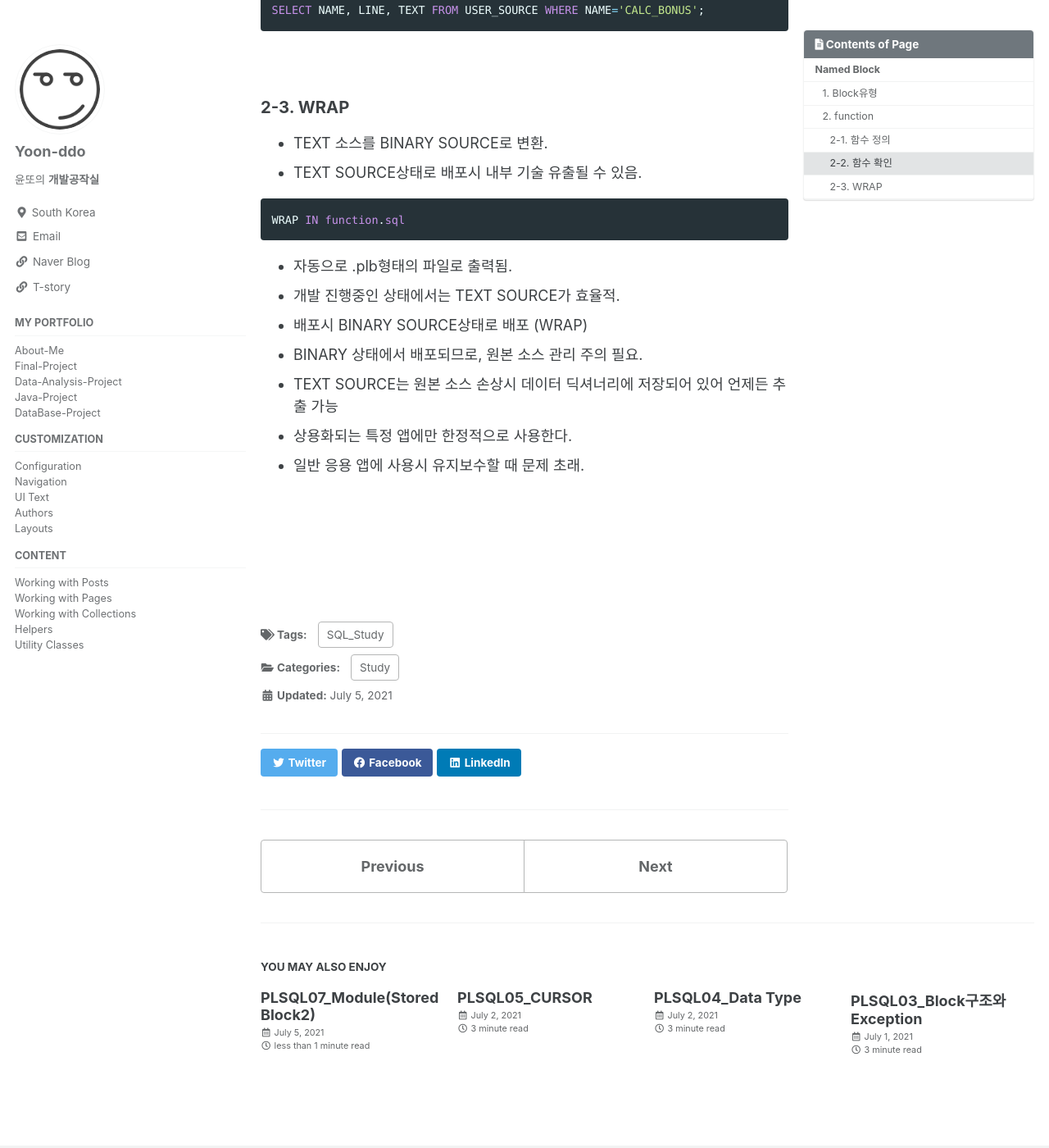
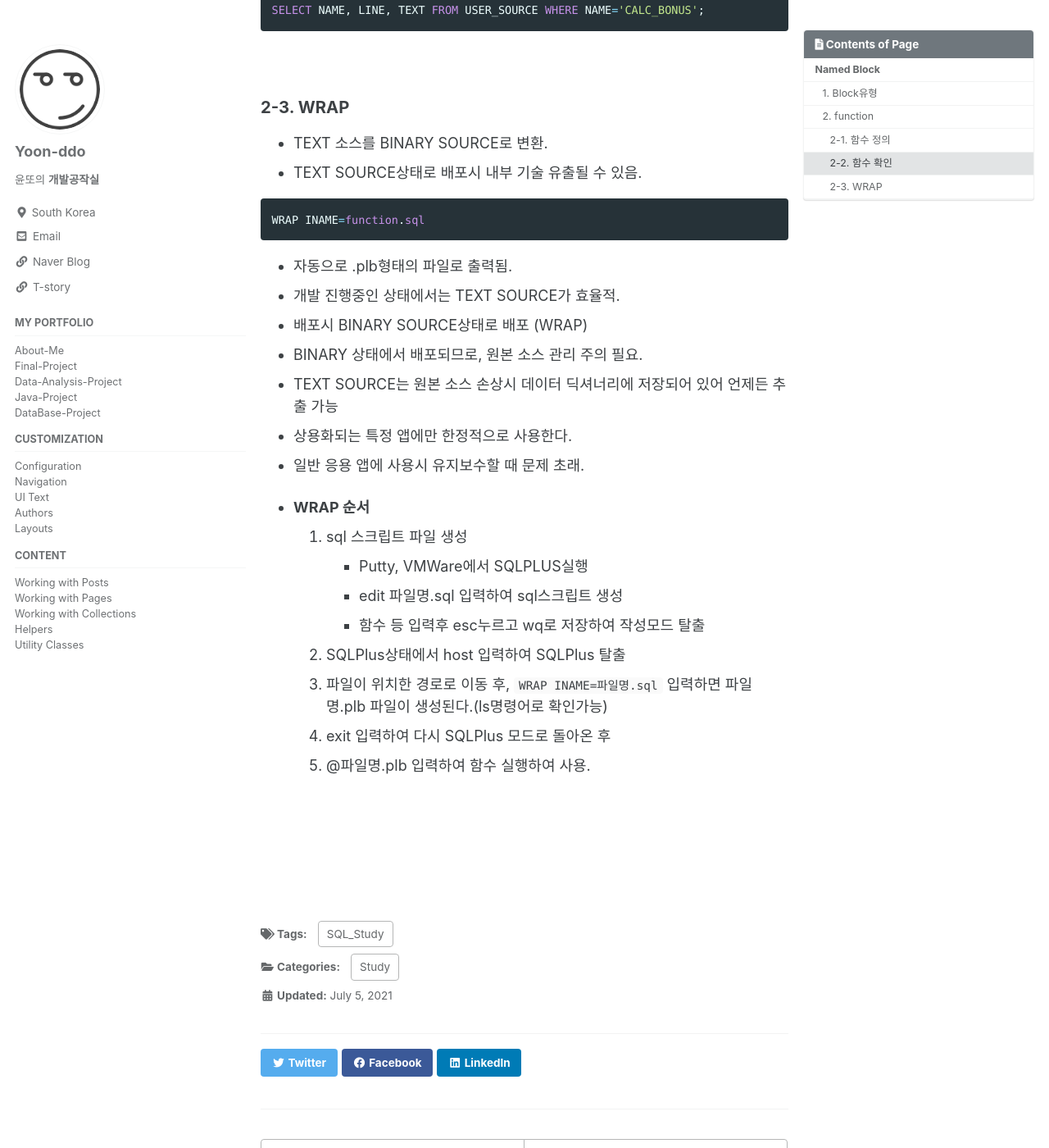
Before and after one commit to Yoon-ddo/Yoon-ddo.github.io, a Jekyll site: the page built from _posts/2021-07-05-PLSQL06_Named Block.md, in a window 1280 px wide and 1400 px high, scrolled down 1633 px. Shown: the whole window at 82% size. Built offline with Jekyll 4.4.1, drawn with Linux system fonts in a browser that asks for light colours; cached includes are drawn as plain includes; some of the changed text lies outside the part shown.

Commit message:
Update 2021-07-05-PLSQL06_Named Block.md

````diff
--- a/_posts/2021-07-05-PLSQL06_Named Block.md
+++ b/_posts/2021-07-05-PLSQL06_Named Block.md
@@ -71,7 +71,7 @@ SELECT NAME, LINE, TEXT FROM USER_SOURCE WHERE NAME='CALC_BONUS';
 - TEXT SOURCE상태로 배포시 내부 기술 유출될 수 있음.
 
 ```sql
-WRAP IN function.sql
+WRAP INAME=function.sql
 ```
 
 - 자동으로 .plb형태의 파일로 출력됨.
@@ -82,5 +82,15 @@ WRAP IN function.sql
 - 상용화되는 특정 앱에만 한정적으로 사용한다.
 - 일반 응용 앱에 사용시 유지보수할 때 문제 초래.
 
+- **WRAP 순서**
+  1. sql 스크립트 파일 생성
+    + Putty, VMWare에서 SQLPLUS실행
+    + edit 파일명.sql 입력하여 sql스크립트 생성
+    + 함수 등 입력후 esc누르고 wq로 저장하여 작성모드 탈출
+  2. SQLPlus상태에서 host 입력하여 SQLPlus 탈출
+  3. 파일이 위치한 경로로 이동 후, `WRAP INAME=파일명.sql` 입력하면 파일명.plb 파일이 생성된다.(ls명령어로 확인가능)
+  4. exit 입력하여 다시 SQLPlus 모드로 돌아온 후
+  5. @파일명.plb 입력하여 함수 실행하여 사용.
+
 
 <br><br><br><br>
````
